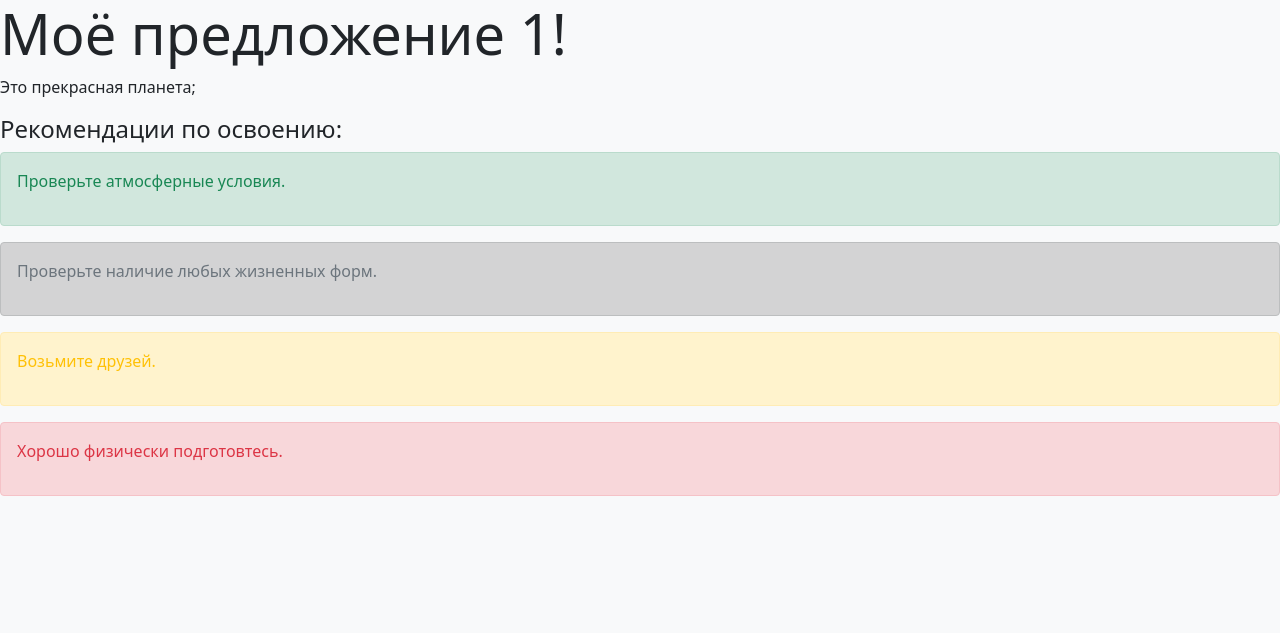
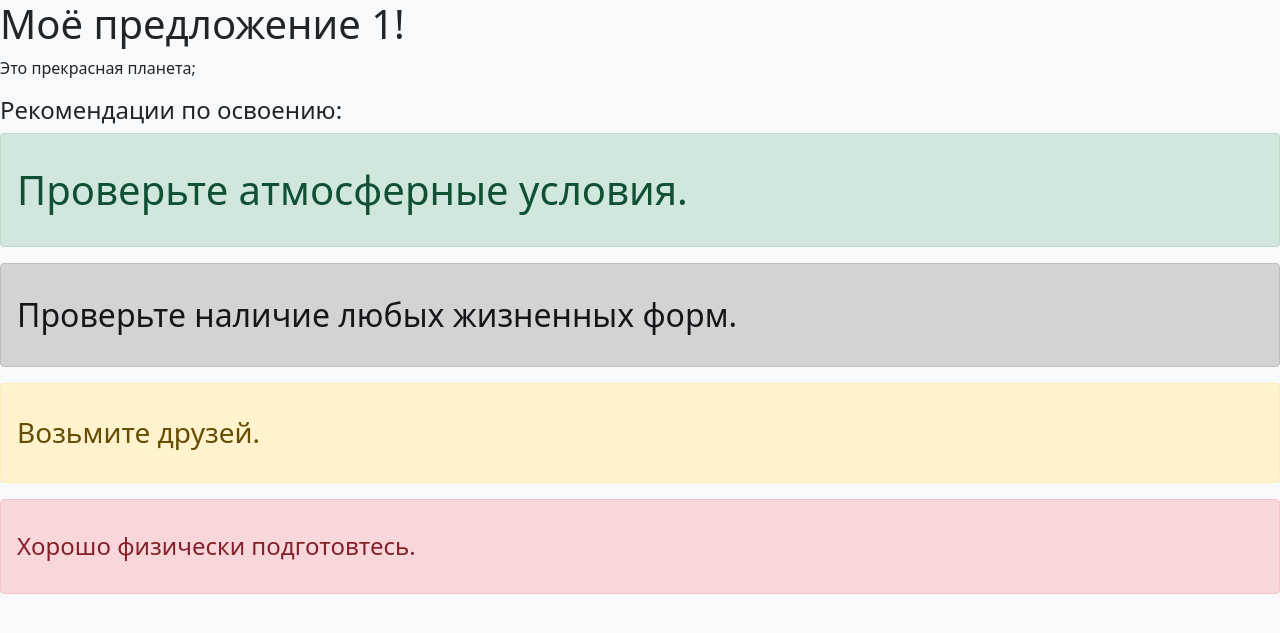
Before and after one commit to float321/mars_research3, a Flask app: page /choice/1 in a window 1280 px wide. Shown: the top 633 px of the page. Run offline with Flask 3, Linux system fonts and the light colour scheme.

Commit message:
Update choice.html

```diff
--- a/templates/choice.html
+++ b/templates/choice.html
@@ -11,21 +11,21 @@
 <body class="bg-light">
 
 <div>
-    <h1 class="display-4">Моё предложение {{ planet }}!</h1>
+    <h1>Моё предложение {{ planet }}!</h1>
     <p>Это прекрасная планета;</p>
 
         <h4 class="alert-heading">Рекомендации по освоению:</h4>
         <div class="alert alert alert-success" role="alert">
-            <p class="text-success">Проверьте атмосферные условия.</p>
+            <p class="text-success"><h1>Проверьте атмосферные условия.</h1></p>
         </div>
         <div class="alert alert alert-dark" role="alert">
-            <p class="text-secondary">Проверьте наличие любых жизненных форм.</p>
+            <p class="text-secondary"><h2>Проверьте наличие любых жизненных форм.</h2></p>
         </div>
         <div class="alert alert alert-warning" role="alert">
-            <p class="text-warning">Возьмите друзей.</p>
+            <p class="text-warning"><h3>Возьмите друзей.</h3></p>
         </div>
         <div class="alert alert alert-danger" role="alert">
-            <p class="text-danger">Хорошо физически подготовтесь.</p>
+            <p class="text-danger"><h4>Хорошо физически подготовтесь.</h4></p>
         </div>
     </div>
 
```
